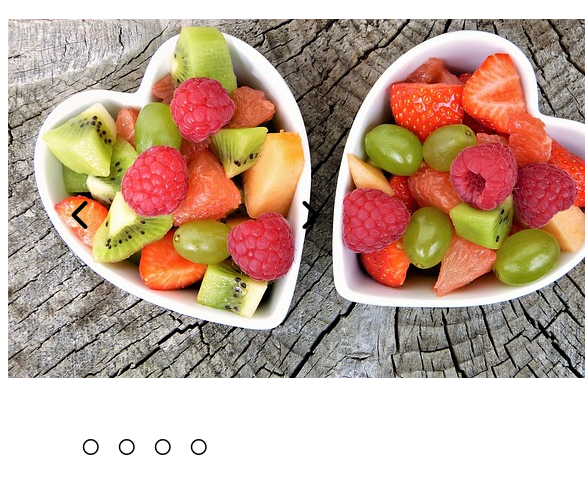
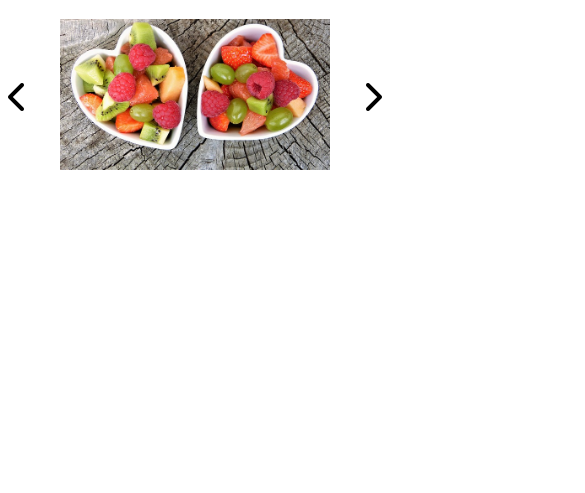
Before and after one commit to Yulashka/css-components, a website: page index.html in a window 390 px wide. Shown: the part 61-554 px from the top of the page, 585 px wide, since content can reach past the window. Drawn offline with nearby package versions, Linux system fonts and the light colour scheme; files that its build step writes are made by us from their sources.

Commit message:
Removed indicators, centered the carousel and the righg/left pointers, made images responsive, used flexbox

```diff
--- a/index.html
+++ b/index.html
@@ -15,20 +15,15 @@
   <body>
     <h1>Hello, world!</h1>
     <div class="wrapper">
-      <img src="" class="img-responsive d-block center">
-      <div class="pointers">
-        <div class="prev">
-          <i class="fa fa-chevron-left fa-2x" aria-hidden="true"></i>
-        </div>
-        <div class="next">
-          <i class="fa fa-chevron-right fa-2x" aria-hidden="true"></i>
-        </div>
+      <div class="prev">
+        <i class="fa fa-chevron-left fa-2x" aria-hidden="true"></i>
       </div>
-      <div class="indicators">
-        <i class="fa fa-circle-o" aria-hidden="true"></i>
-        <i class="fa fa-circle-o" aria-hidden="true"></i>
-        <i class="fa fa-circle-o" aria-hidden="true"></i>
-        <i class="fa fa-circle-o" aria-hidden="true"></i>
+      <div>
+        <img src="" class="img-responsive d-block center">
+      </div>
+
+      <div class="next">
+        <i class="fa fa-chevron-right fa-2x" aria-hidden="true"></i>
       </div>
     </div>
     <!-- JavaScript -->
--- a/scss/style.scss
+++ b/scss/style.scss
@@ -1,35 +1,22 @@
 .wrapper {
-	width: 100%;
-	height: 600px;
-	position: relative;
+	display: flex;
+	flex-direction: row;
+	justify-content: center;
 }
 
-img {
 
-	margin-right: auto;
-	margin-left: auto;
-	display: block;
+.wrapper div {
+	align-self: center;
 }
 
-.pointers .fa-chevron-left {
-	position: absolute;
-	top: 30%;
-	left: 17%
+.wrapper img {
+	width: 100%;
 }
 
-.pointers .fa-chevron-right {
-	position: absolute;
-	top: 30%;
-	right: 17%
-}
-
-.indicators i {
-	display: inline;
+.fa-chevron-left {
 	padding-right: 1em;
 }
 
-.indicators {
-	position: absolute;
-	top: 70%;
-	left: 20%;
+.fa-chevron-right {
+	padding-left: 1em;
 }
```
